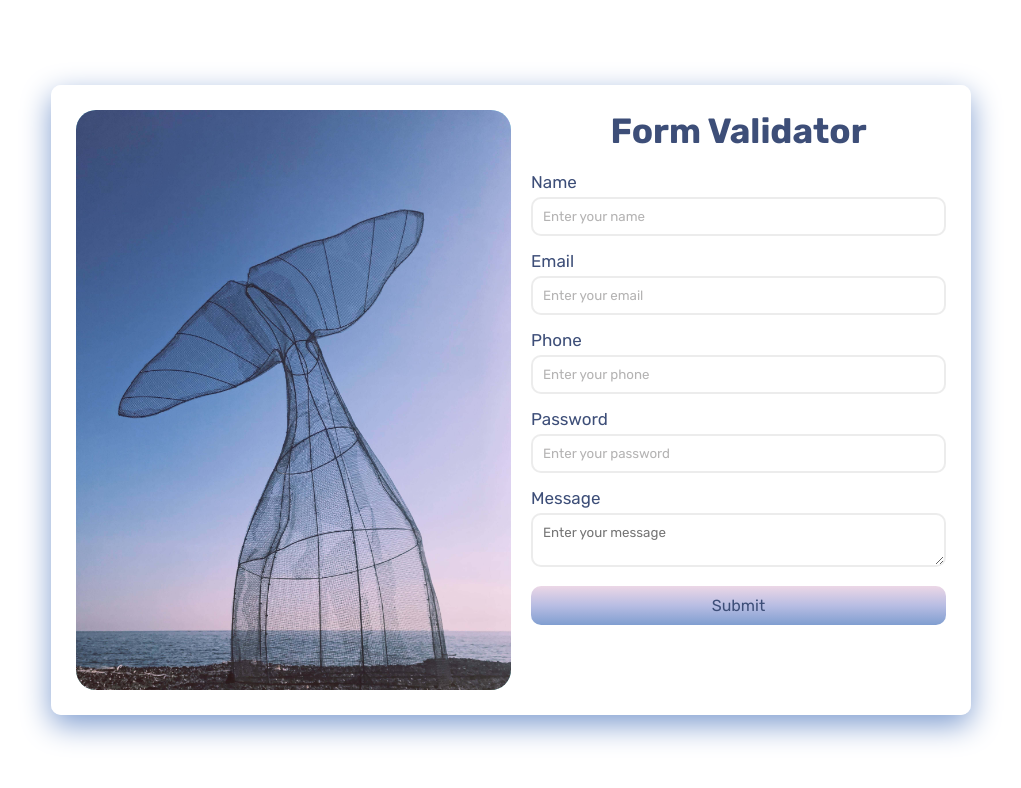
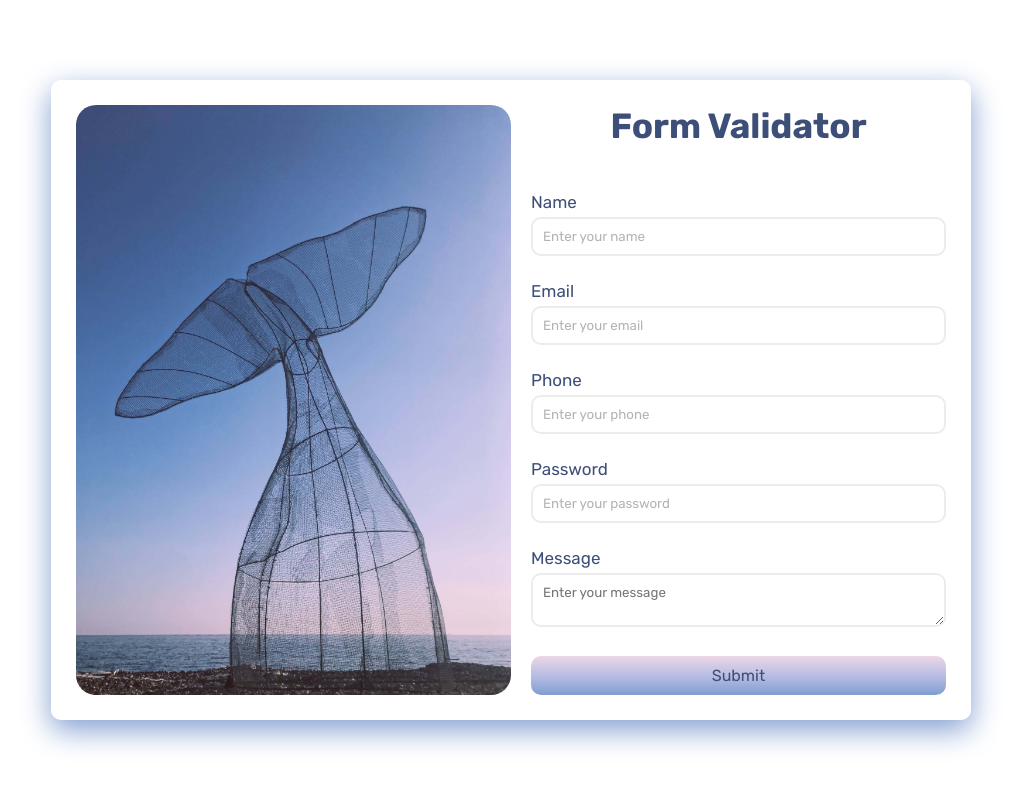
Before and after one commit to Chi4n/LoginPage, a plain HTML site: page index.html in a window 1280 px wide. Shown: the whole page, without its empty margins (129-1150 px from the left). Drawn offline with Linux system fonts and the light colour scheme.

Commit message:
arreglos verificacion

```diff
--- a/index.css
+++ b/index.css
@@ -32,21 +32,23 @@ body {
 }
 
 .container form {
+  background-color: #3d4e7800;
   width: 50%;
 }
 form h2 {
   text-align: center;
-  margin-bottom: 20px;
+  padding-bottom: 45px;
   font-size: 35px;
 }
 .form-control {
   position: relative;
-  margin-bottom: 15px;
+  margin-bottom: 25px;
 }
 .form-control label {
   display: block;
   margin-bottom: 5px;
   font-size: 17px;
+
 }
 .form-control input,
 .form-control textarea {
```
Also changed, not shown: app.js (line endings or trailing spaces).
